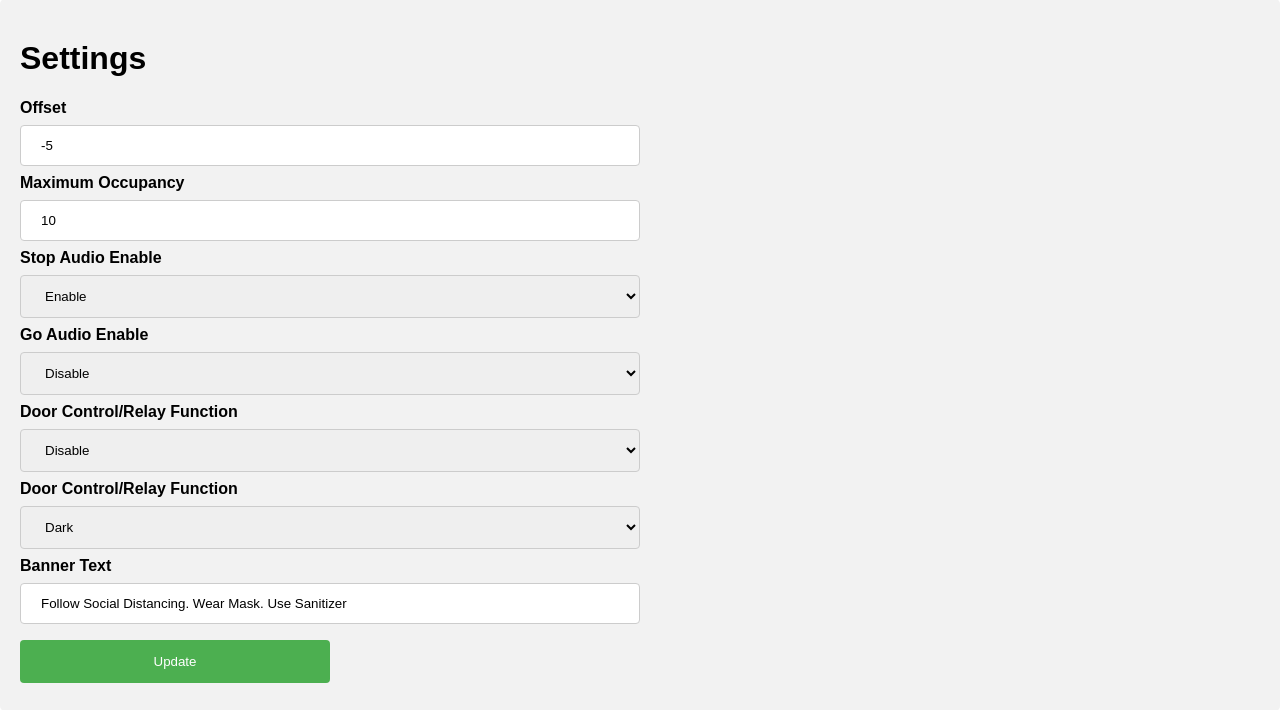
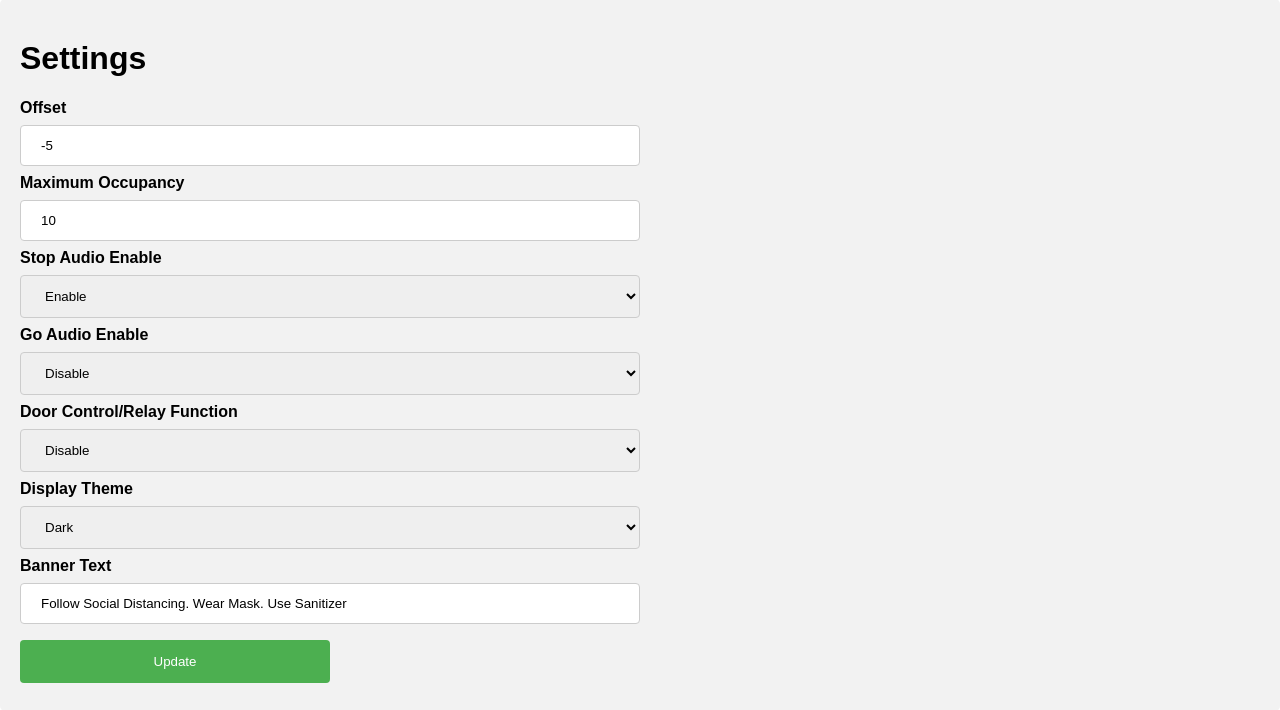
Before and after one commit to NiharZanwar/pcm_counter, a Flask app: page /settings in a window 1280 px wide. Shown: the part 49-759 px from the top of the page. Run offline with Flask 2, Linux system fonts and the light colour scheme.

Commit message:
gui settings page fix

```diff
--- a/templates/settings.html
+++ b/templates/settings.html
@@ -272,7 +272,7 @@
 
         </select>
 
-        <label for="theme"><b>Door Control/Relay Function</b></label>
+        <label for="theme"><b>Display Theme</b></label>
         <select id="theme">
             <option value="light">Light</option>
             <option value="dark">Dark</option>
```
